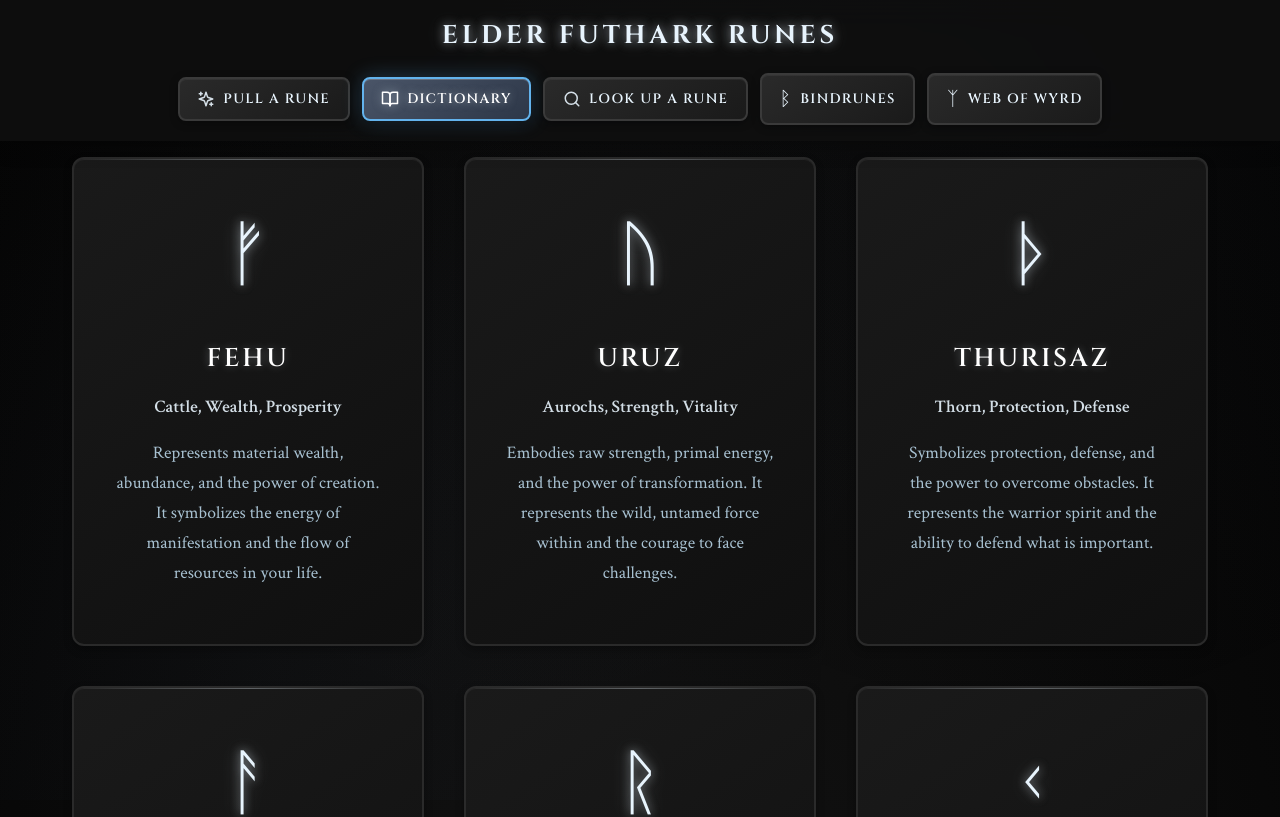
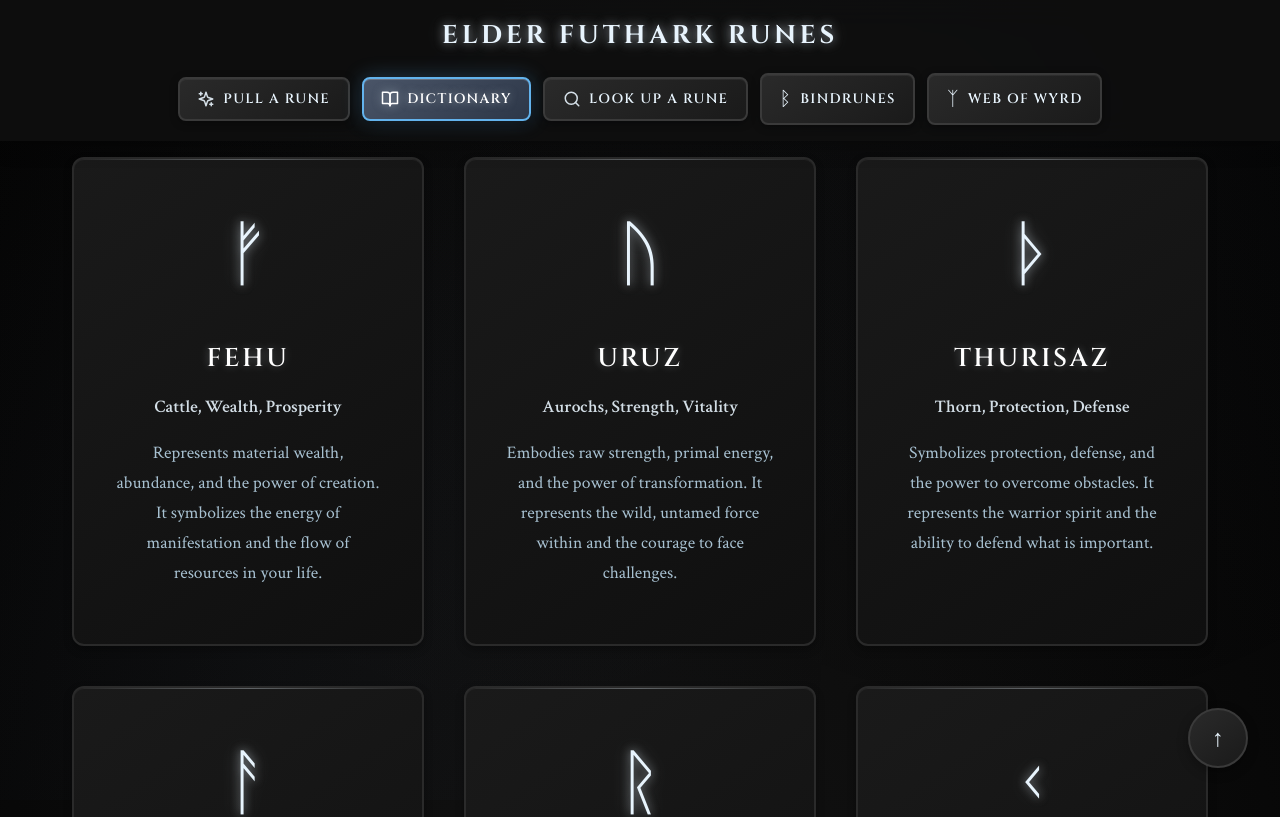
Before and after one commit to katalinkult/runes, a React (Vite) app: page / in a window 1280 px wide. Shown: the top 817 px of the page. Built offline with nearby package versions, Linux system fonts and the light colour scheme.

Commit message:
Back to top button added.

```diff
--- a/src/App.tsx
+++ b/src/App.tsx
@@ -146,6 +146,7 @@ function App() {
       <div className="container">
 
       {activeTab === 'dictionary' && (
+        <div style={{ position: 'relative' }}>
           <div className="rune-grid">
             {runes.map((rune) => (
               <div key={rune.id} className="rune-card">
@@ -157,6 +158,44 @@ function App() {
                 <p className="rune-meaning">{rune.description}</p>
               </div>
             ))}
+          </div>
+
+          <button
+            onClick={() => window.scrollTo({ top: 0, behavior: 'smooth' })}
+            style={{
+              position: 'fixed',
+              bottom: '2rem',
+              right: '2rem',
+              background: 'linear-gradient(145deg, #2a2a2a, #1a1a1a)',
+              border: '2px solid #3a3a3a',
+              borderRadius: '50%',
+              width: '60px',
+              height: '60px',
+              color: '#e8f4fd',
+              fontSize: '1.5rem',
+              cursor: 'pointer',
+              transition: 'all 0.3s ease',
+              boxShadow: '0 4px 12px rgba(0, 0, 0, 0.3)',
+              zIndex: 1000,
+              display: 'flex',
+              alignItems: 'center',
+              justifyContent: 'center'
+            }}
+            onMouseEnter={(e) => {
+              e.currentTarget.style.background = 'linear-gradient(145deg, #3a3a3a, #2a2a2a)';
+              e.currentTarget.style.borderColor = '#4a5568';
+              e.currentTarget.style.transform = 'translateY(-2px)';
+              e.currentTarget.style.boxShadow = '0 6px 16px rgba(0, 0, 0, 0.4), 0 0 15px rgba(232, 244, 253, 0.2)';
+            }}
+            onMouseLeave={(e) => {
+              e.currentTarget.style.background = 'linear-gradient(145deg, #2a2a2a, #1a1a1a)';
+              e.currentTarget.style.borderColor = '#3a3a3a';
+              e.currentTarget.style.transform = 'translateY(0)';
+              e.currentTarget.style.boxShadow = '0 4px 12px rgba(0, 0, 0, 0.3)';
+            }}
+          >
+            ↑
+          </button>
         </div>
       )}
 
```
Lines whose indentation alone changed are shown as unchanged.
